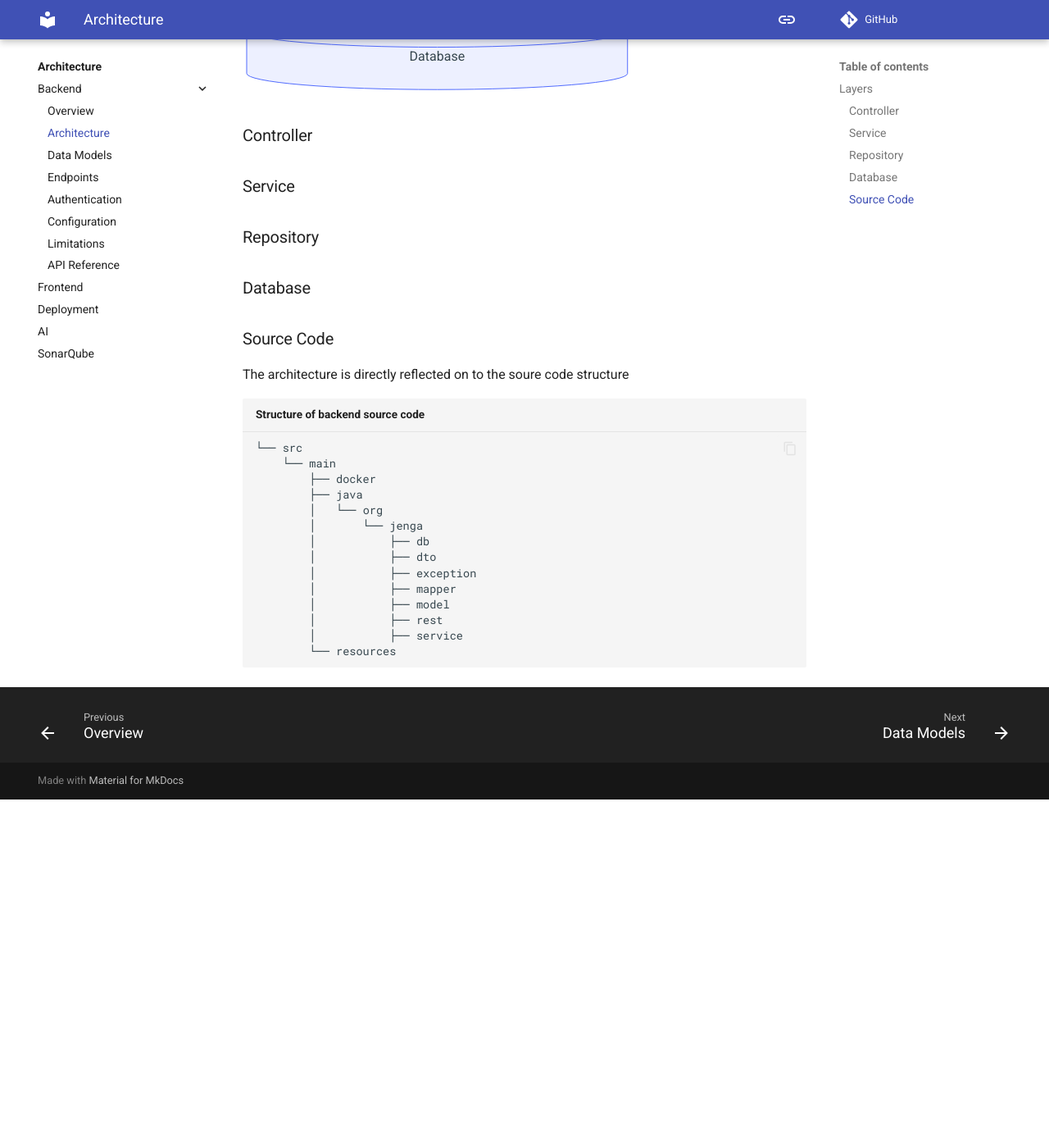
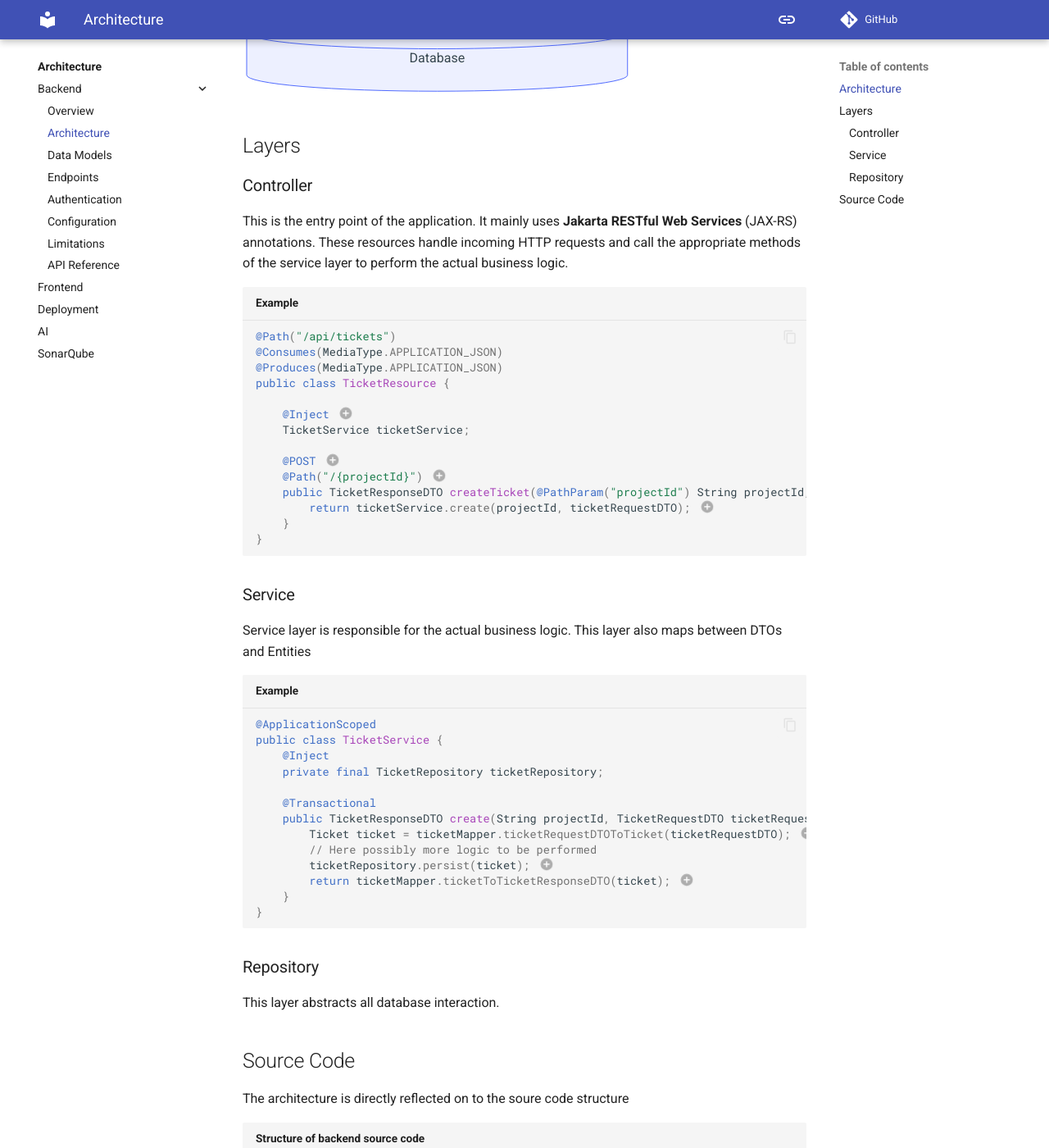
Before and after one commit to Jenga-PMS/Jenga-PMS.github.io, an MkDocs documentation site: the page built from docs/architecture/backend/architecture.md, in a window 1280 px wide and 1400 px high, scrolled down 725 px. Shown: the whole window at 82% size. Built offline with MkDocs 1.6.1 and Material for MkDocs 9.7.7, drawn with Linux system fonts in a browser that asks for light colours; comment, search, counter and statistics services are not loaded; before the commit the page ends 1700 px from its top, so only the background shows below that; some of the changed text lies outside the part shown.

Commit message:
BE docs arch

````diff
--- a/docs/architecture/backend/architecture.md
+++ b/docs/architecture/backend/architecture.md
@@ -1,17 +1,17 @@
-# Architecture
-The backend is split in different layers:
+# Architecture & Layers
 
-## Layers
+## Architecture
+The backend uses the **Controller-Service-Repository pattern**. This pattern consist of different layers. Each layer has a different
 
 ``` mermaid
 block-beta
   columns 5
   A["Controller"]:5
-  Arrow1<["&nbsp;&nbsp;&nbsp;"]>(y):5
+  Arrow1<["&nbsp;&nbsp;&nbsp;"]>(down):5
   B["Service"]:3 Arrow4<["&nbsp;&nbsp;&nbsp;&nbsp;&nbsp;"]>(x):1  M["Mapper"]:1
-  Arrow2<["&nbsp;&nbsp;&nbsp;"]>(y):5
+  Arrow2<["&nbsp;&nbsp;&nbsp;"]>(down):5
   C["JPA-Repository"]:3  Arrow5<["&nbsp;&nbsp;&nbsp;&nbsp;&nbsp;"]>(x):1 E["Models"]:1
-  Arrow3<["&nbsp;&nbsp;&nbsp;"]>(y):5
+  Arrow3<["&nbsp;&nbsp;&nbsp;"]>(down):5
   D[("Database")]:5
 
   style Arrow1 fill:#D3D3D3,stroke:#666666
@@ -21,18 +21,63 @@
   style Arrow5 fill:#D3D3D3,stroke:#666666
 ```
 
+## Layers
+
 ### Controller
+This is the entry point of the application. It mainly uses **Jakarta RESTful Web Services** (JAX-RS) annotations. These resources handle incoming HTTP requests and call the appropriate methods of the service layer to perform the actual business logic.
+
+``` java title="Example"
+@Path("/api/tickets")
+@Consumes(MediaType.APPLICATION_JSON)
+@Produces(MediaType.APPLICATION_JSON)
+public class TicketResource {
+
+    @Inject // (1)!
+    TicketService ticketService;
+
+    @POST // (2)!
+    @Path("/{projectId}") // (3)!
+    public TicketResponseDTO createTicket(@PathParam("projectId") String projectId, TicketRequestDTO ticketRequestDTO) {
+        return ticketService.create(projectId, ticketRequestDTO); // (4)!
+    }
+}
+```
+
+1. Injecting a in controller to access business logic
+2. Specify the HTTP-method of the endpoint
+3. Specify the name of the endpoint
+4. Call method of the service layer for the actual business logic
 
 ### Service
+Service layer is responsible for the actual business logic. This layer also maps between DTOs and Entities
+
+``` java title="Example"
+@ApplicationScoped
+public class TicketService {
+    @Inject
+    private final TicketRepository ticketRepository;
+
+    @Transactional
+    public TicketResponseDTO create(String projectId, TicketRequestDTO ticketRequestDTO) {
+        Ticket ticket = ticketMapper.ticketRequestDTOToTicket(ticketRequestDTO); // (1)!
+        // Here possibly more logic to be performed
+        ticketRepository.persist(ticket); // (2)!
+        return ticketMapper.ticketToTicketResponseDTO(ticket); // (3)!
+    }
+}
+```
+
+1. Turn the DTO of the request into a entity mapping to a database table
+2. Call method of repository layer to save entity
+3. Return response DTO
 
 ### Repository
+This layer abstracts all database interaction.
 
-### Database
-
-### Source Code
+## Source Code
 The architecture is directly reflected on to the soure code structure
 
-``` title="Structure of backend source code"
+``` title="Structure of backend source code" hl_lines="6-13"
 └── src
     └── main
         ├── docker
````
Also changed, not shown: docs/architecture/backend/overview.md (+4 -1 lines).
